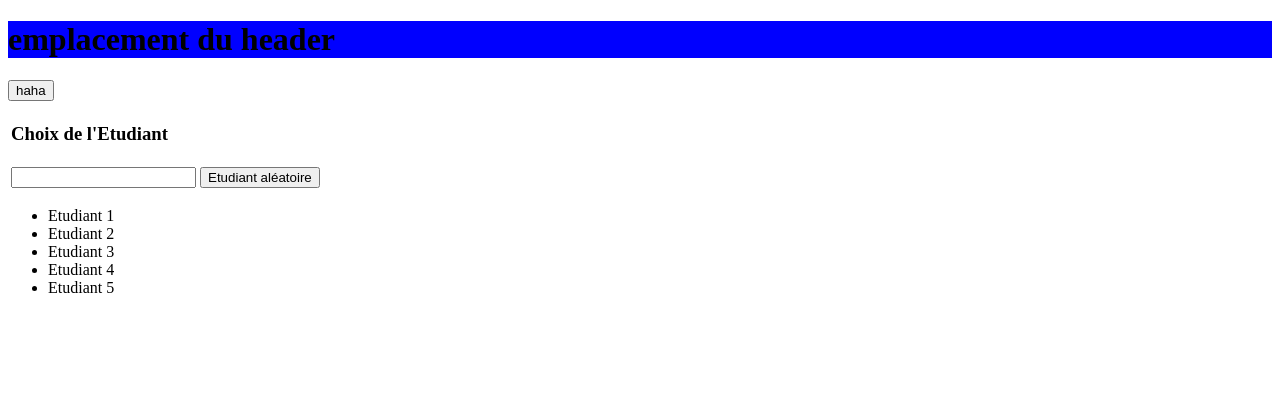
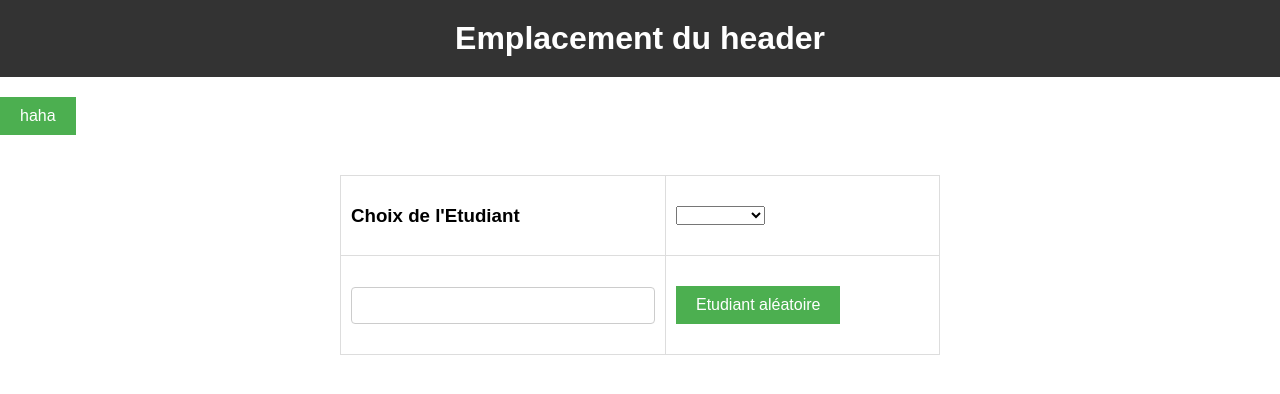
Before and after one commit to Lionreaux/roulette2023, a PHP site: page / in a window 1280 px wide. Shown: the top 394 px of the page. Run offline with PHP 8.4, Linux system fonts and the light colour scheme.

Commit message:
LUNDI 16h

```diff
--- a/site/index.html
+++ b/site/index.html
@@ -7,13 +7,21 @@
     <script src="script.js"></script>
 </head>
 <body>
-<h1>emplacement du header </h1>
+<h1>Emplacement du header </h1>
 
 
 <button onclick="main()">haha</button>
 <table>
     <tr>
         <td><h3>Choix de l'Etudiant</h3></td>
+        <td><select onchange="" name="listeClasse" id="deroulClasse">
+            <optgroup label="Classes">
+                <option selected="selected" disabled></option>
+                <option value="Classe1">Classe 1</option>
+                <option value="Classe2">Classe 2</option>
+            </optgroup>
+        </select>
+        </td>
     </tr>
     <tr>
         <td><input type="text" id="Choisi"></td>
@@ -21,11 +29,6 @@
     </tr>
 </table>
 <ul id="listeEtudiants">
-    <li>Etudiant 1</li>
-    <li>Etudiant 2</li>
-    <li>Etudiant 3</li>
-    <li>Etudiant 4</li>
-    <li>Etudiant 5</li>
 
 </ul>
 </body>
--- a/site/script.js
+++ b/site/script.js
@@ -20,6 +20,20 @@
             for (let i = 0; i < etudiants.length; i++) {
                 listeNoms.push(etudiants[i].nom);
             }
+
+            // Création de la liste HTML
+            const ul = document.getElementById('listeEtudiants');
+
+            for (let i = 0; i < listeNoms.length; i++) {
+                const li = document.createElement('li');
+                li.textContent = listeNoms[i];
+                ul.appendChild(li);
+            }
+
+            // Ajout de la liste à la page
+            const container = document.getElementById('listeEtudiants');
+            container.appendChild(ul);
+
             console.log(listeNoms);
         }
     }
--- a/site/style.css
+++ b/site/style.css
@@ -1,3 +1,66 @@
-h1{
-    background-color: blue;
+
+body, html {
+    margin: 0;
+    font-family: Arial, sans-serif;
+    margin: 0;
+    padding: 0;
 }
+
+
+/* styles pour le titre */
+h1 {
+    background-color: #333;
+    color: white;
+    text-align: center;
+    padding: 20px;
+    margin: 0;
+}
+
+/* styles pour le bouton */
+button {
+    background-color: #4CAF50;
+    border: none;
+    color: white;
+    padding: 10px 20px;
+    text-align: center;
+    text-decoration: none;
+    display: inline-block;
+    font-size: 16px;
+    margin: 20px 0;
+    cursor: pointer;
+}
+
+/* styles pour le tableau */
+table {
+    border-collapse: collapse;
+    width: 100%;
+    max-width: 600px;
+    margin: 20px auto;
+}
+
+td {
+    border: 1px solid #ddd;
+    padding: 10px;
+}
+
+/* styles pour les éléments du formulaire */
+input[type=text] {
+    padding: 10px;
+    border: 1px solid #ccc;
+    border-radius: 4px;
+    box-sizing: border-box;
+    width: 100%;
+}
+
+/* styles pour la liste d'étudiants */
+ul {
+    list-style-type: none;
+    margin: 0;
+    padding: 0;
+}
+
+li {
+    margin: 10px 0;
+    padding: 10px;
+    border: 1px solid #ddd;
+}
```
